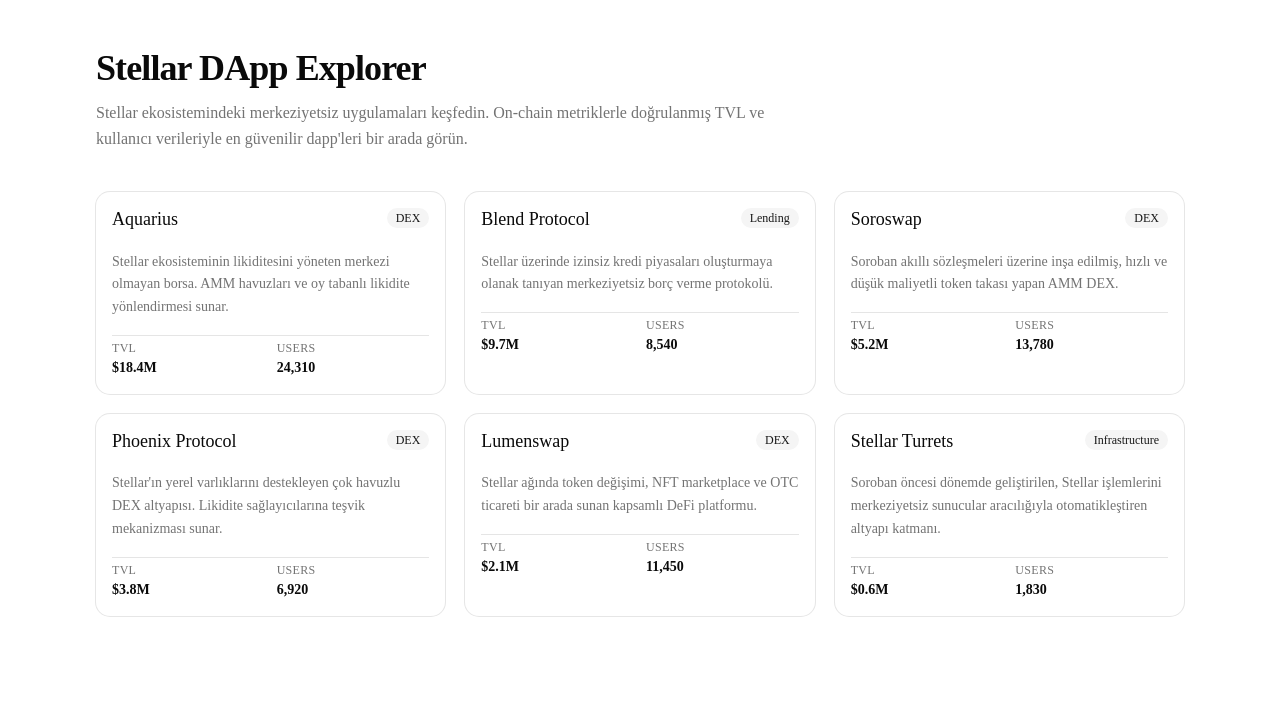
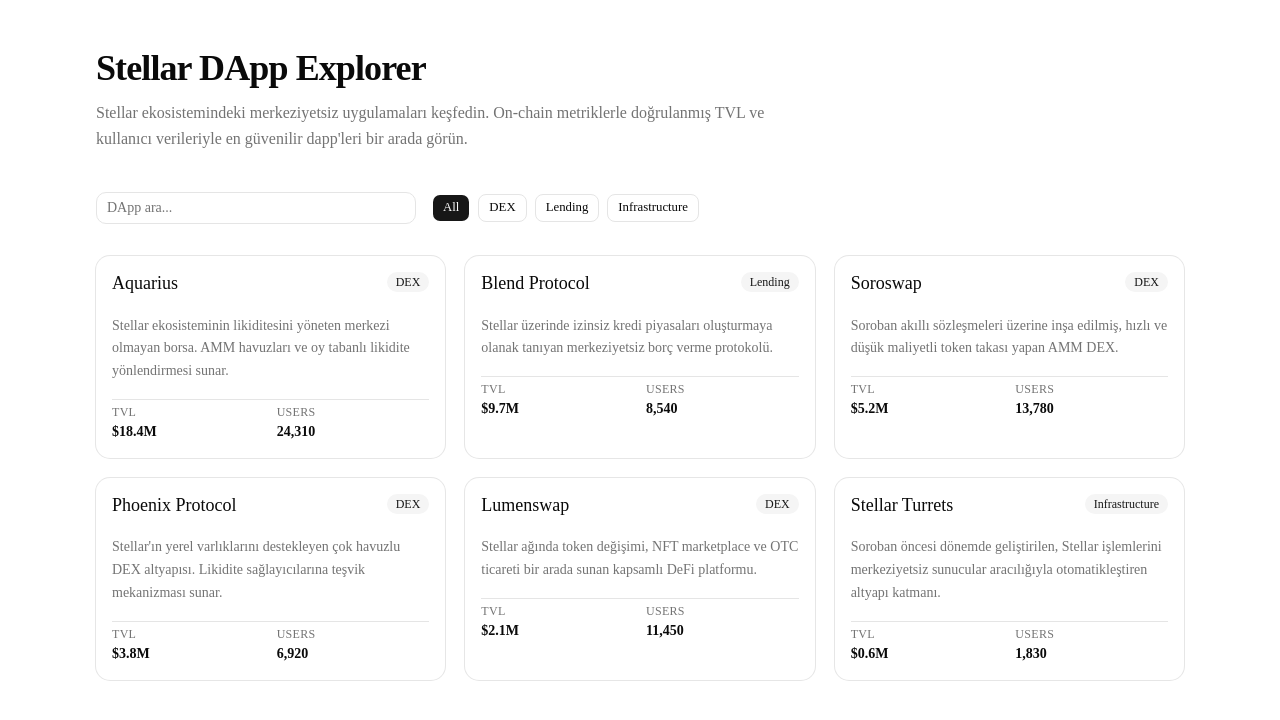
Before and after one commit to ahakanakar/stellar-radar, a Next.js app: page / in a window 1280 px wide. Shown: the top 720 px of the page. Built offline with nearby package versions, Linux system fonts and the light colour scheme.

Commit message:
feat: add search and category filter to dapp listing

```diff
--- a/src/app/page.tsx
+++ b/src/app/page.tsx
@@ -1,4 +1,9 @@
+"use client";
+
+import { useMemo, useState } from "react";
 import DappCard, { type Dapp } from "@/components/DappCard";
+import { Input } from "@/components/ui/input";
+import { Button } from "@/components/ui/button";
 
 const MOCK_DAPPS: Dapp[] = [
   {
@@ -57,7 +62,25 @@
   },
 ];
 
+type Category = "All" | "DEX" | "Lending" | "Infrastructure";
+
+const CATEGORIES: Category[] = ["All", "DEX", "Lending", "Infrastructure"];
+
 export default function HomePage() {
+  const [search, setSearch] = useState("");
+  const [activeCategory, setActiveCategory] = useState<Category>("All");
+
+  const filteredDapps = useMemo(() => {
+    return MOCK_DAPPS.filter((dapp) => {
+      const matchesCategory =
+        activeCategory === "All" || dapp.category === activeCategory;
+      const matchesSearch = dapp.name
+        .toLowerCase()
+        .includes(search.toLowerCase().trim());
+      return matchesCategory && matchesSearch;
+    });
+  }, [search, activeCategory]);
+
   return (
     <main className="min-h-screen bg-background">
       <div className="mx-auto max-w-6xl px-4 py-12 sm:px-6 lg:px-8">
@@ -68,15 +91,47 @@
           <p className="max-w-2xl text-base text-muted-foreground leading-relaxed">
             Stellar ekosistemindeki merkeziyetsiz uygulamaları keşfedin.
             On-chain metriklerle doğrulanmış TVL ve kullanıcı verileriyle
-            en güvenilir dapp'leri bir arada görün.
+            en güvenilir dapp&apos;leri bir arada görün.
           </p>
         </div>
 
-        <div className="grid grid-cols-1 gap-5 sm:grid-cols-2 lg:grid-cols-3">
-          {MOCK_DAPPS.map((dapp) => (
-            <DappCard key={dapp.id} dapp={dapp} />
-          ))}
+        <div className="mb-8 flex flex-col gap-4 sm:flex-row sm:items-center">
+          <Input
+            type="search"
+            placeholder="DApp ara..."
+            value={search}
+            onChange={(e) => setSearch(e.target.value)}
+            className="w-full sm:max-w-xs"
+          />
+          <div className="flex flex-wrap gap-2">
+            {CATEGORIES.map((category) => (
+              <Button
+                key={category}
+                variant={activeCategory === category ? "default" : "outline"}
+                size="sm"
+                onClick={() => setActiveCategory(category)}
+              >
+                {category}
+              </Button>
+            ))}
+          </div>
         </div>
+
+        {filteredDapps.length > 0 ? (
+          <div className="grid grid-cols-1 gap-5 sm:grid-cols-2 lg:grid-cols-3">
+            {filteredDapps.map((dapp) => (
+              <DappCard key={dapp.id} dapp={dapp} />
+            ))}
+          </div>
+        ) : (
+          <div className="flex flex-col items-center justify-center py-24 text-center">
+            <p className="text-lg font-medium">Sonuç bulunamadı</p>
+            <p className="mt-1 text-sm text-muted-foreground">
+              Arama terimini değiştirmeyi veya farklı bir kategori seçmeyi
+              deneyin.
+            </p>
+          </div>
+        )}
       </div>
     </main>
   );
--- /dev/null
+++ b/src/components/ui/input.tsx
@@ -0,0 +1,19 @@
+import * as React from "react"
+
+import { cn } from "@/lib/utils"
+
+function Input({ className, type, ...props }: React.ComponentProps<"input">) {
+  return (
+    <input
+      type={type}
+      data-slot="input"
+      className={cn(
+        "h-8 w-full min-w-0 rounded-lg border border-input bg-transparent px-2.5 py-1 text-base transition-colors outline-none file:inline-flex file:h-6 file:border-0 file:bg-transparent file:text-sm file:font-medium file:text-foreground placeholder:text-muted-foreground focus-visible:border-ring focus-visible:ring-3 focus-visible:ring-ring/50 disabled:pointer-events-none disabled:cursor-not-allowed disabled:bg-input/50 disabled:opacity-50 aria-invalid:border-destructive aria-invalid:ring-3 aria-invalid:ring-destructive/20 md:text-sm dark:bg-input/30 dark:disabled:bg-input/80 dark:aria-invalid:border-destructive/50 dark:aria-invalid:ring-destructive/40",
+        className
+      )}
+      {...props}
+    />
+  )
+}
+
+export { Input }
```
